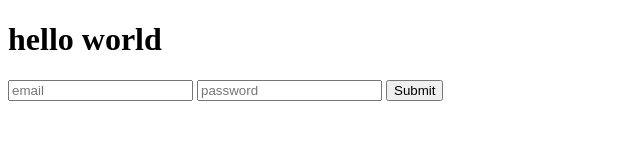
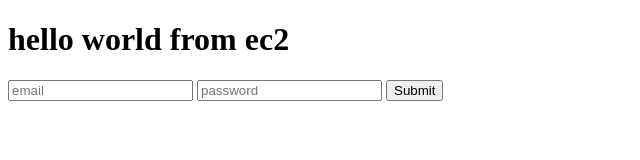
Before and after one commit to AliJan-WebDev/ec2-web, a plain HTML site: page index.html in a window 1280 px wide. Shown: the whole page, without its empty margins (0-640 px from the left). Drawn offline with Linux system fonts and the light colour scheme.

Commit message:
fourth commit

```diff
--- a/index.html
+++ b/index.html
@@ -6,7 +6,7 @@
     <title>Document</title>
 </head>
 <body>
-    <h1>hello world</h1>
+    <h1>hello world from ec2</h1>
         <input type="email" id="email" placeholder="email"/>
         <input type="password" name="password" id="password" placeholder="password"/>
         <button type="submit">Submit</button>
```
